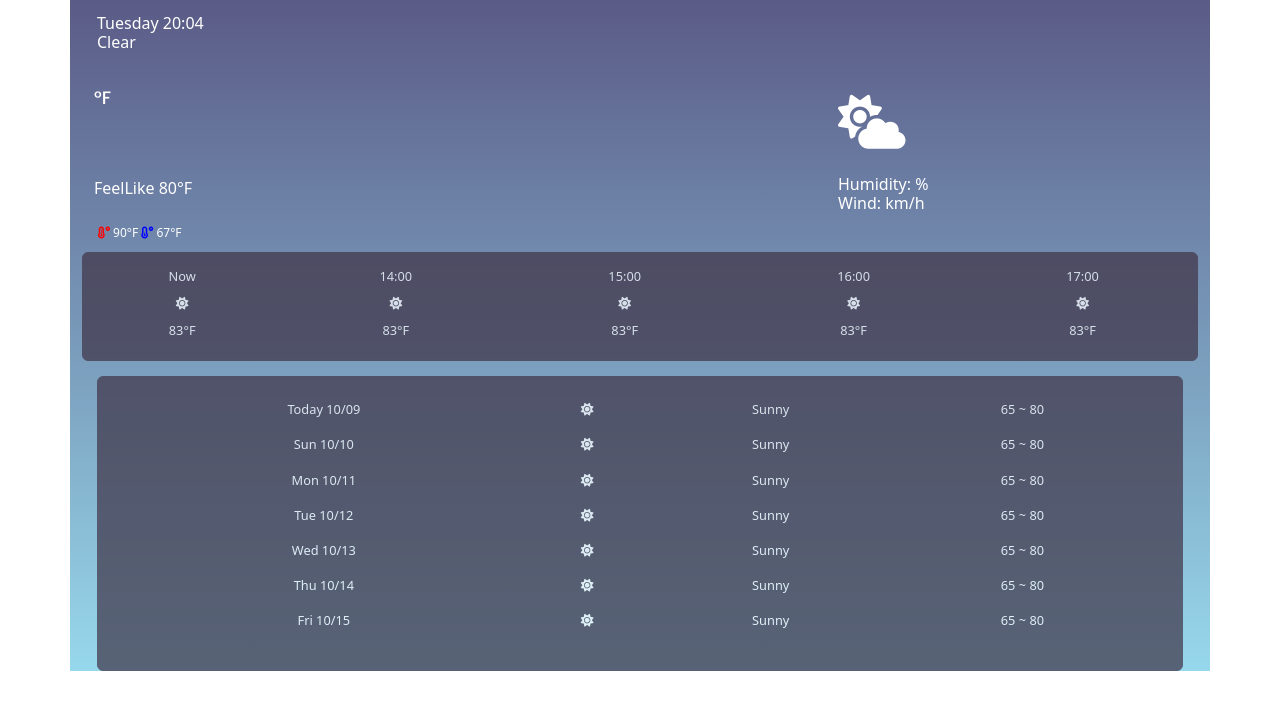
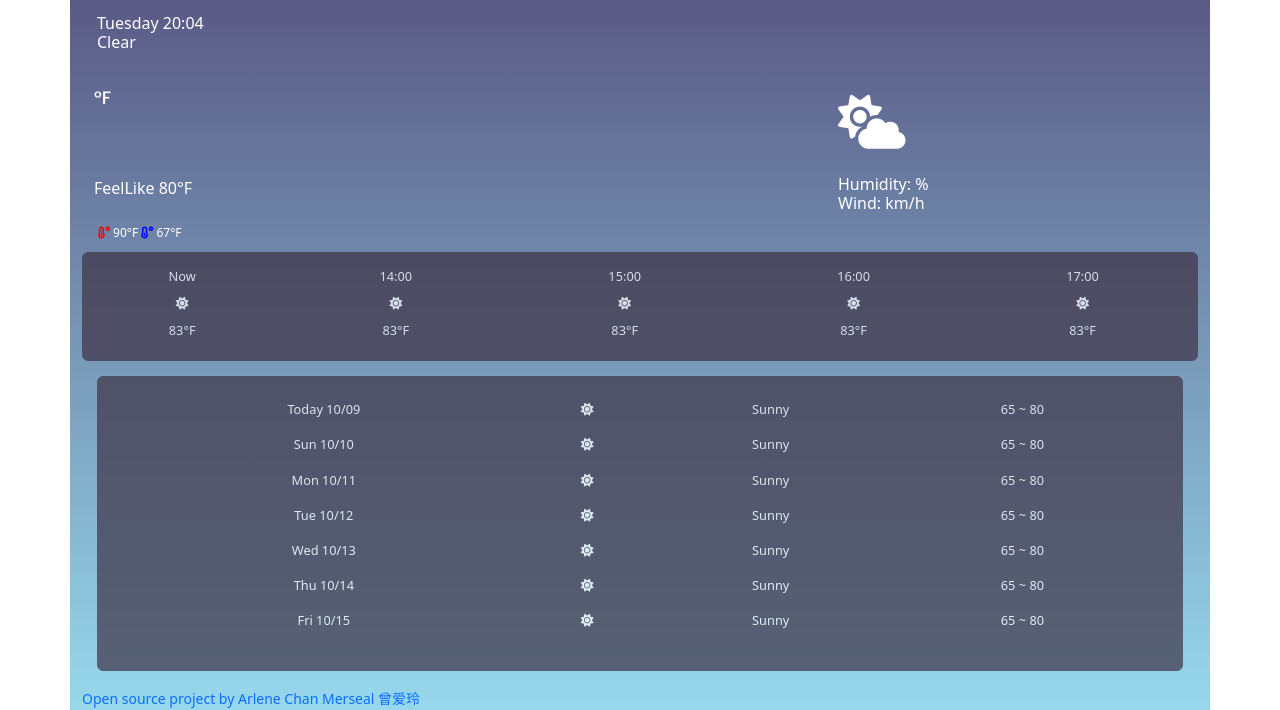
Before and after one commit to mulanoftech/weather-app, a website built with Parcel: page index.html in a window 1280 px wide. Shown: the part 90-800 px from the top of the page. Built offline with nearby package versions, Linux system fonts and the light colour scheme; no server answers.

Commit message:
Added Github repo link

```diff
--- a/index.html
+++ b/index.html
@@ -175,6 +175,8 @@
         </div>
       </div>
       <script src="src/index.js"></script>
+      <small><a href="https://github.com/mulanoftech/weather-app"
+                target="_blank">Open source project by Arlene Chan Merseal 曾爱玲</a></small>
     </div>
   </body>
 </html>
```
Also changed, not shown: 1 other file.
